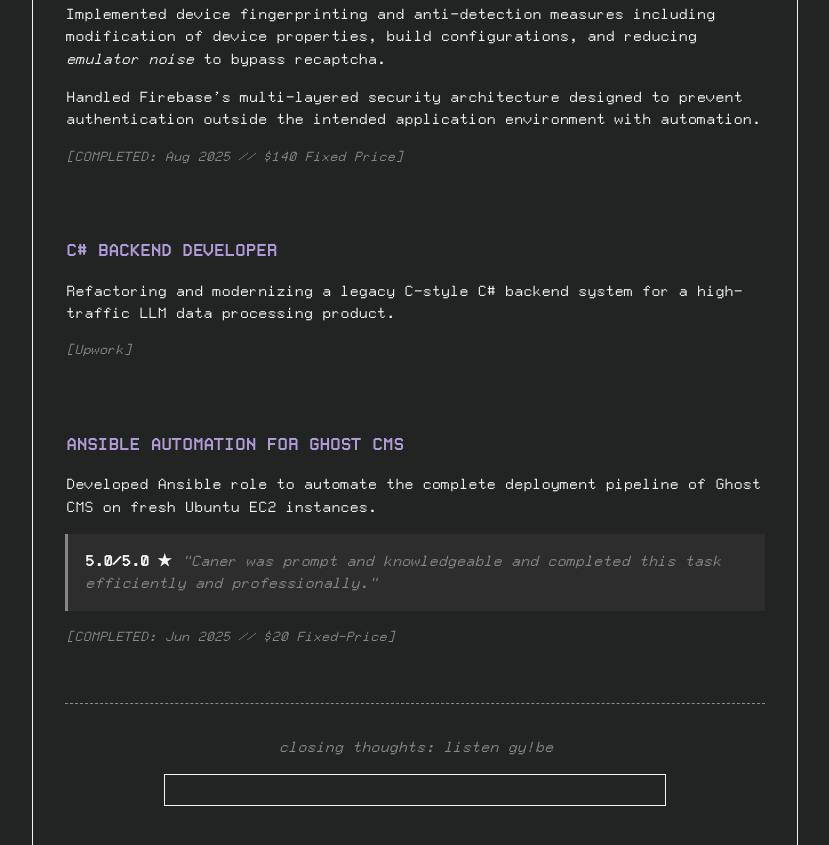
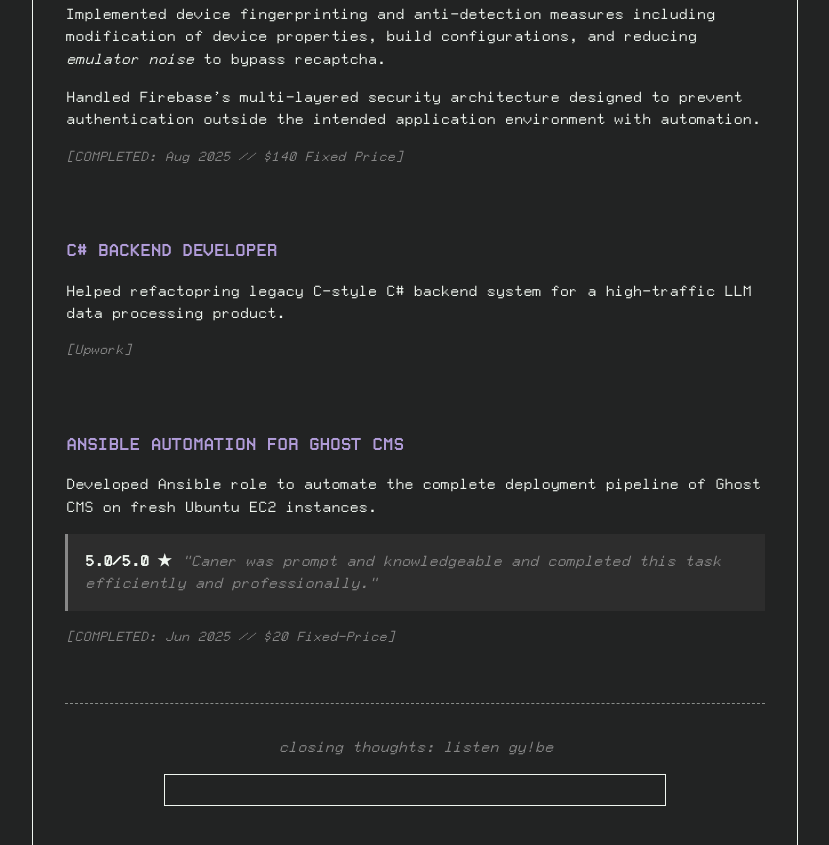
Before and after one commit to caner-cetin/hire, a plain HTML site: page index.html in a window 1280 px wide. Shown: the part 787-1632 px from the top of the page, without its empty margins (225-1054 px from the left). Drawn offline with Linux system fonts and the light colour scheme; grey boxes are pictures that could not be loaded.

Commit message:
bambambam

```diff
--- a/index.html
+++ b/index.html
@@ -257,7 +257,7 @@
         <li>
           <strong class="job-title">C# Backend Developer</strong>
           <div class="job-description">
-            <p>Refactoring and modernizing a legacy C-style C# backend system for a high-traffic LLM data processing product.</p>
+            <p>Helped refactopring legacy C-style C# backend system for a high-traffic LLM data processing product.</p>
           </div>
           <span class="job-status">[Upwork]</span>
         </li>
```
